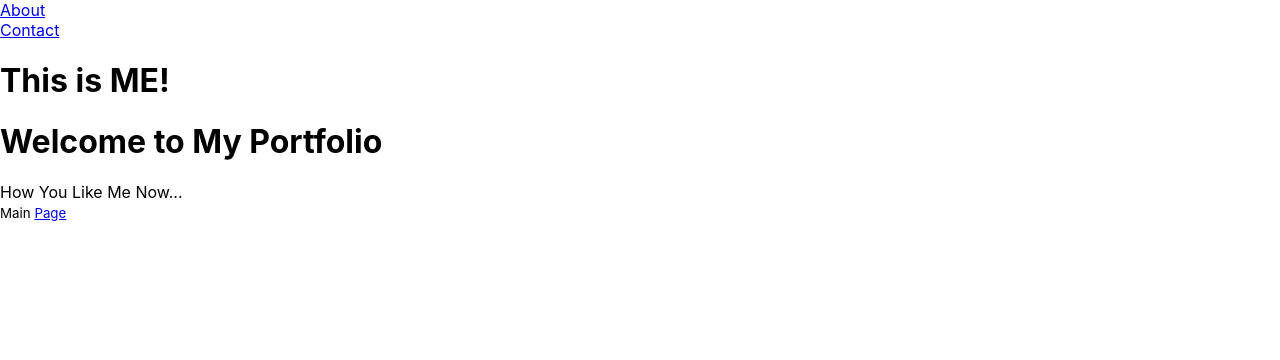
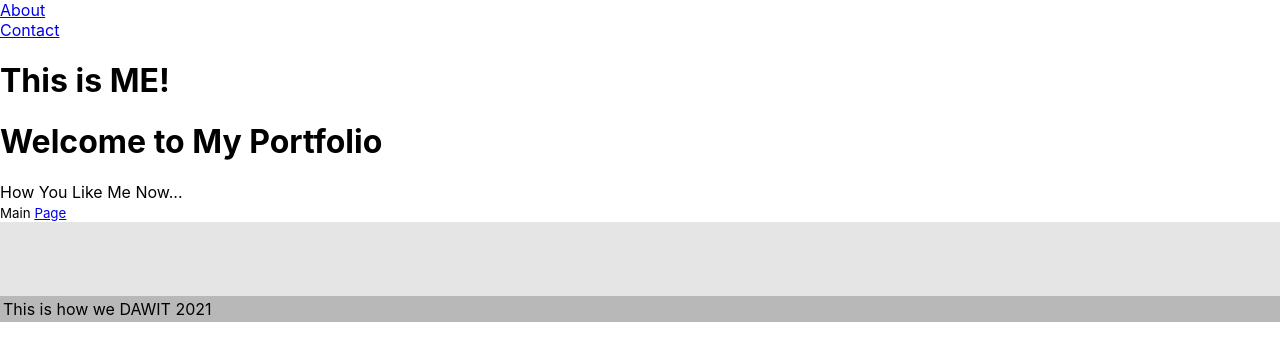
Before and after one commit to MrDawit/Portafoglio_react, a React (Create React App) app in the folder portafoglio/: page / in a window 1280 px wide. Shown: the top 360 px of the page. Built offline with nearby package versions, Linux system fonts and the light colour scheme.

Commit message:
footer component added

```diff
--- /dev/null
+++ b/portafoglio/src/components/Footer/index.js
@@ -0,0 +1,12 @@
+import React from "react";
+import "./style.css";
+
+function Footer() {
+  return (
+    <footer className="footer">
+      <span>This is how we DAWIT { new Date().getFullYear() }</span>
+    </footer>
+  );
+}
+
+export default Footer;
--- /dev/null
+++ b/portafoglio/src/components/Footer/style.css
@@ -0,0 +1,14 @@
+.footer {
+  min-height: 100px;
+  background: #e5e5e5;
+  position: relative;
+}
+
+.footer span {
+  position: absolute;
+  bottom: 0;
+  left: 0;
+  right: 0;
+  padding: 3px;
+  background: #b8b8b8;
+}
--- a/portafoglio/src/pages/index.jsx
+++ b/portafoglio/src/pages/index.jsx
@@ -2,6 +2,7 @@ import React from 'react';
 import { Link } from 'react-router-dom';
 import Navbar from '../components/Navbar';
 import Header from '../components/Header';
+import Footer from '../components/Footer';
 
 const MainPage = () => {
 
@@ -11,6 +12,7 @@ const MainPage = () => {
             <Navbar/>
             <Header/>
             <small>Main <Link to='/bio'>Page</Link></small>
+            <Footer/>
         </div>
         );
 };
```
Also changed, not shown: 1 other file (tests, documents, lock files or other folders).
